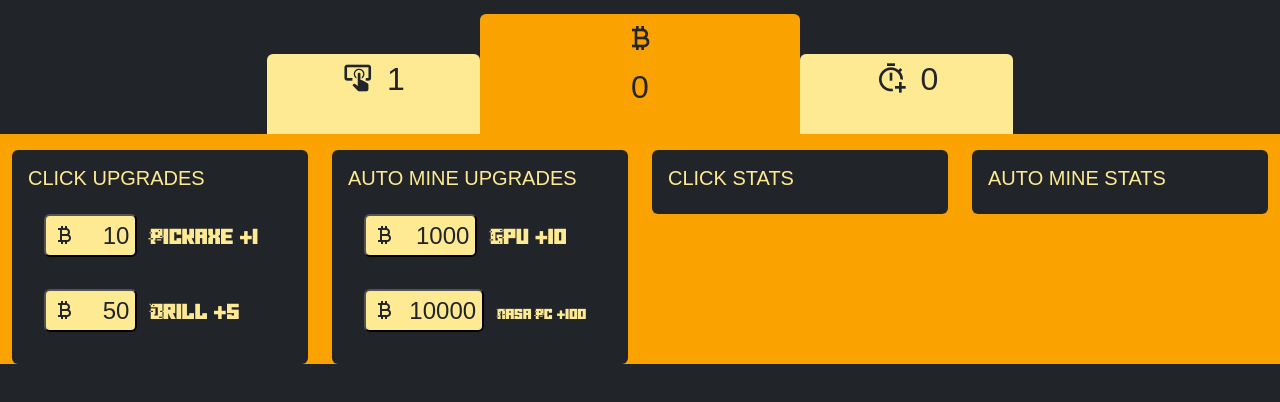
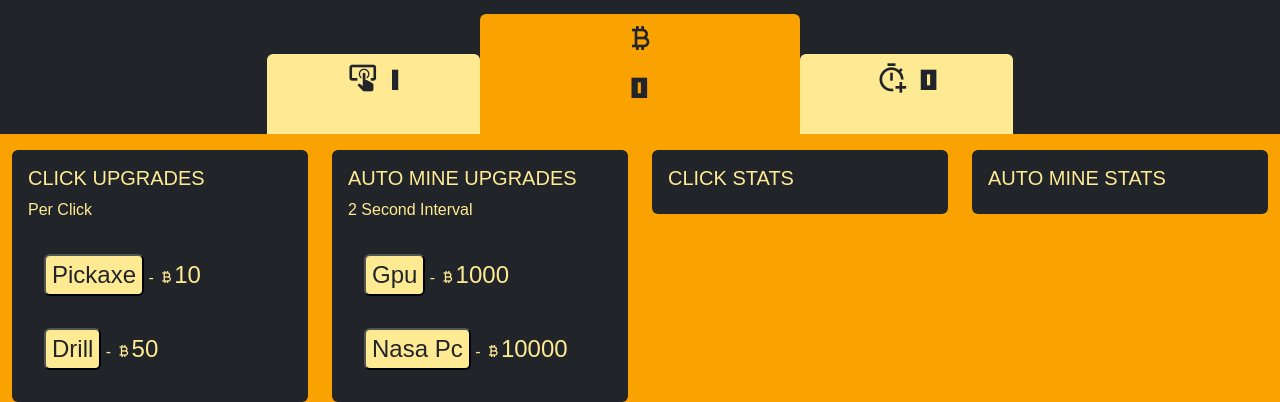
Before and after one commit to SkySnkrs/BTCMiningGame, a plain HTML site: page index.html in a window 1280 px wide. Shown: the part 560-962 px from the top of the page. Before the commit the page ends 924 px from the top, so only its background shows below. Drawn offline with nearby package versions, Linux system fonts and the light colour scheme; a web font is replaced by a local one.

Commit message:
button fully functioning, writing all data correctly

```diff
--- a/app.js
+++ b/app.js
@@ -45,45 +45,42 @@ const upgrades = [
 //#endregion
 
 //#region FUNCTIONS AND LOGIC
+function totalMine() {
+    totalEarning = 1;
+    totalAutoEarning = 0;
 
-function totalMine() {
     for (let i = 0; i < upgrades.length; i++) {
         const upgrade = upgrades[i];
-
-        if (upgrade.previousLevel === undefined) {
-            upgrade.previousLevel = 0;
+        if (upgrade.auto == false && upgrade.level >= 1) {
+            totalEarning += upgrade.level * upgrade.miningRate;
         }
-
-        if (upgrade.level > upgrade.previousLevel) {
-            if (upgrade.auto == false && upgrade.level >= 1) {
-                totalEarning += (upgrade.level - upgrade.previousLevel) * upgrade.miningRate;
-                console.log(totalEarning)
-            }
-            if (upgrade.auto == true && upgrade.level >= 1) {
-                totalAutoEarning += (upgrade.level - upgrade.previousLevel) * upgrade.miningRate;
-                console.log(totalAutoEarning)
-            }
-            upgrade.previousLevel = upgrade.level;
+        if (upgrade.auto == true && upgrade.level >= 1) {
+            totalAutoEarning += upgrade.level * upgrade.miningRate;
         }
     }
 }
 
 function upgradeItem(itemName) {
+
     for (let i = 0; i < upgrades.length; i++) {
         const upgrade = upgrades[i];
         if (itemName == upgrade.name) {
             if (btc >= upgrade.cost) {
-                btc -= upgrade.cost
-                upgrade.level++
-                console.log('successful purchase', upgrade.level)
-            } else {
-                console.log('cannot afford this item')
+                upgrade.level++;
+                btc -= upgrade.cost;
+                drawBtc();
+
+                let upgradeTotal = upgrade.cost * upgrade.upgradeCostMultiplier;
+                upgrade.cost = Math.round(upgradeTotal);
+
+                drawStats()
+                totalMine();
+                drawTotalEarning();
+                drawIntervalEarnings()
+
+
             }
-
-        } else {
-            console.log('item not found')
         }
-
     }
 }
 
@@ -91,11 +88,13 @@ function upgradeItem(itemName) {
 function mineBtc() {
     totalMine()
     btc += totalEarning
+    drawBtc()
 }
 
 function autoMineBtc() {
     totalMine()
     btc += totalAutoEarning
+    drawBtc()
 }
 
 
@@ -105,8 +104,51 @@ function autoMineBtc() {
 
 //#region DRAWING ITEMS TO PAGE
 
+const btcBalance = document.getElementById('btcAmount')
+const clickAmount = document.getElementById('clickAmount')
+const intervalAmount = document.getElementById('intervalAmount')
+const Gpu = document.getElementById('Gpu')
+const nasaPc = document.getElementById('NasaPc')
+const Drill = document.getElementById('Drill')
+const Pickaxe = document.getElementById('Pickaxe')
 
+function drawBtc() {
+    btcBalance.innerText = ''
+    btcBalance.innerText += btc
+}
+
+function drawTotalEarning() {
+    clickAmount.innerText = ''
+    clickAmount.innerText += totalEarning
+}
+
+function drawIntervalEarnings() {
+    intervalAmount.innerText = ''
+    intervalAmount.innerText += totalAutoEarning
+}
+
+function drawStats() {
+    for (let i = 0; i < upgrades.length; i++) {
+        const upgrade = upgrades[i];
+        if (upgrade.name == 'Gpu') {
+            Gpu.innerText = ''
+            Gpu.innerText = upgrade.cost;
+        }
+        if (upgrade.name == 'Nasa Pc') {
+            nasaPc.innerText = ''
+            nasaPc.innerText = upgrade.cost;
+        }
+        if (upgrade.name == 'Drill') {
+            Drill.innerText = ''
+            Drill.innerText = upgrade.cost;
+        }
+        if (upgrade.name == 'Pickaxe') {
+            Pickaxe.innerText = ''
+            Pickaxe.innerText = upgrade.cost;
+        }
+    }
+}
 //#endregion
 
 
-setInterval(autoMineBtc, 3000)
+setInterval(autoMineBtc, 2000)
--- a/index.html
+++ b/index.html
@@ -41,15 +41,15 @@
         <section class="row d-flex justify-content-center align-items-end tiny5-regular text-center text-dark mt-3 ">
             <div class="col-2 item rounded-top">
                 <span class="mdi mdi-gesture-tap-button fs-2"></span>&nbsp;&nbsp;&nbsp;<span id="clickAmount"
-                    class="fs-2">1</span>
+                    class="fs-2 ButtonFont">1</span>
             </div>
             <div class="col-3 centerBTC rounded-top">
                 <span class="mdi mdi-currency-btc fs-2"></span>
-                <div id="btcAmount" class="fs-2">0</div>
+                <div id="btcAmount" class="fs-2 ButtonFont">0</div>
             </div>
             <div class="col-2 item rounded-top">
                 <span class="mdi mdi-timer-plus-outline fs-2"></span>&nbsp;&nbsp;&nbsp;<span id="intervalAmount"
-                    class="fs-2">0</span>
+                    class="fs-2 ButtonFont">0</span>
             </div>
         </section>
         <section class="row d-flex justify-content-center darkOrange  tiny5-regular">
@@ -58,34 +58,33 @@
                     <div class="col-6 mt-3">
                         <div class="bg-dark rounded p-3">
                             <h5>CLICK UPGRADES</h5>
+                            <p>Per Click</p>
                             <div class="p-3">
-                                <button onclick="upgradeItem('Pickaxe')" class="rounded text-dark btcBgColor fs-4"><span
-                                        class="mdi mdi-currency-btc"></span>&nbsp;&nbsp;&nbsp;
-                                    10</button>&nbsp;&nbsp;&nbsp;<span class="fs-4 ButtonFont">Pickaxe
-                                    +1</span>
+                                <button onclick="upgradeItem('Pickaxe')"
+                                    class="rounded text-dark btcBgColor fs-4"></span>Pickaxe</button>&nbsp;-&nbsp;<span
+                                    class="mdi mdi-currency-btc"><span class="fs-4" id="Pickaxe">10</span>
                             </div>
                             <div class="p-3">
-                                <button onclick="upgradeItem('Drill')" class="rounded text-dark btcBgColor fs-4"><span
-                                        class="mdi mdi-currency-btc"></span>&nbsp;&nbsp;&nbsp;
-                                    50</button>&nbsp;&nbsp;&nbsp;<span class="ButtonFont fs-4">Drill
-                                    +5</span>
+                                <button onclick="upgradeItem('Drill')"
+                                    class="rounded text-dark btcBgColor fs-4"></span>Drill</button>&nbsp;-&nbsp;<span
+                                    class="mdi mdi-currency-btc"><span class="fs-4" id="Drill">50</span>
                             </div>
                         </div>
                     </div>
                     <div class="col-6 mt-3">
                         <div class="bg-dark rounded p-3">
                             <h5>AUTO MINE UPGRADES</h5>
+                            <p>2 Second Interval</p>
                             <div class="p-3">
-                                <button onclick="upgradeItem('Gpu')" class="rounded text-dark btcBgColor fs-4"><span
-                                        class="mdi mdi-currency-btc "></span>&nbsp;&nbsp;
-                                    1000</button>&nbsp;&nbsp;&nbsp;<span class="fs-4 ButtonFont">Gpu
-                                    +10</span>
+                                <button onclick="upgradeItem('Gpu')"
+                                    class="rounded text-dark btcBgColor fs-4"></span>Gpu</button>&nbsp;-&nbsp;<span
+                                    class="mdi mdi-currency-btc"><span class="fs-4" id="Gpu">1000</span>
                             </div>
                             <div class="p-3">
-                                <button onclick="upgradeItem('Nasa Pc')" class="rounded text-dark btcBgColor fs-4"><span
-                                        class="mdi mdi-currency-btc"></span>&nbsp; 10000</button>&nbsp;&nbsp;&nbsp;<span
-                                    class="fs-6 ButtonFont">Nasa Pc +100
-                                </span>
+                                <button onclick="upgradeItem('Nasa Pc')"
+                                    class="rounded text-dark btcBgColor fs-4"></span>Nasa
+                                    Pc</button>&nbsp;-&nbsp;<span class="mdi mdi-currency-btc"><span class="fs-4"
+                                        id="NasaPc">10000</span>
                             </div>
                         </div>
                     </div>
```
